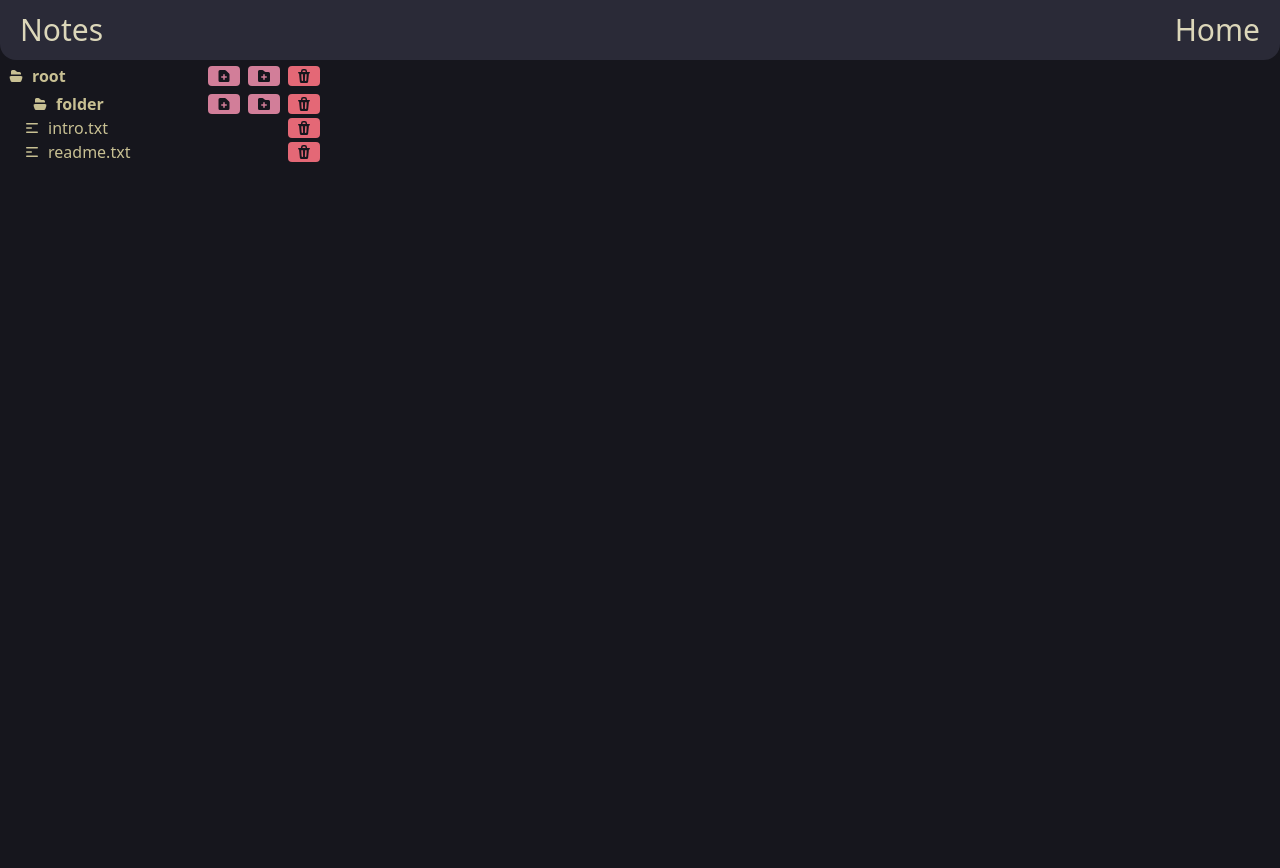
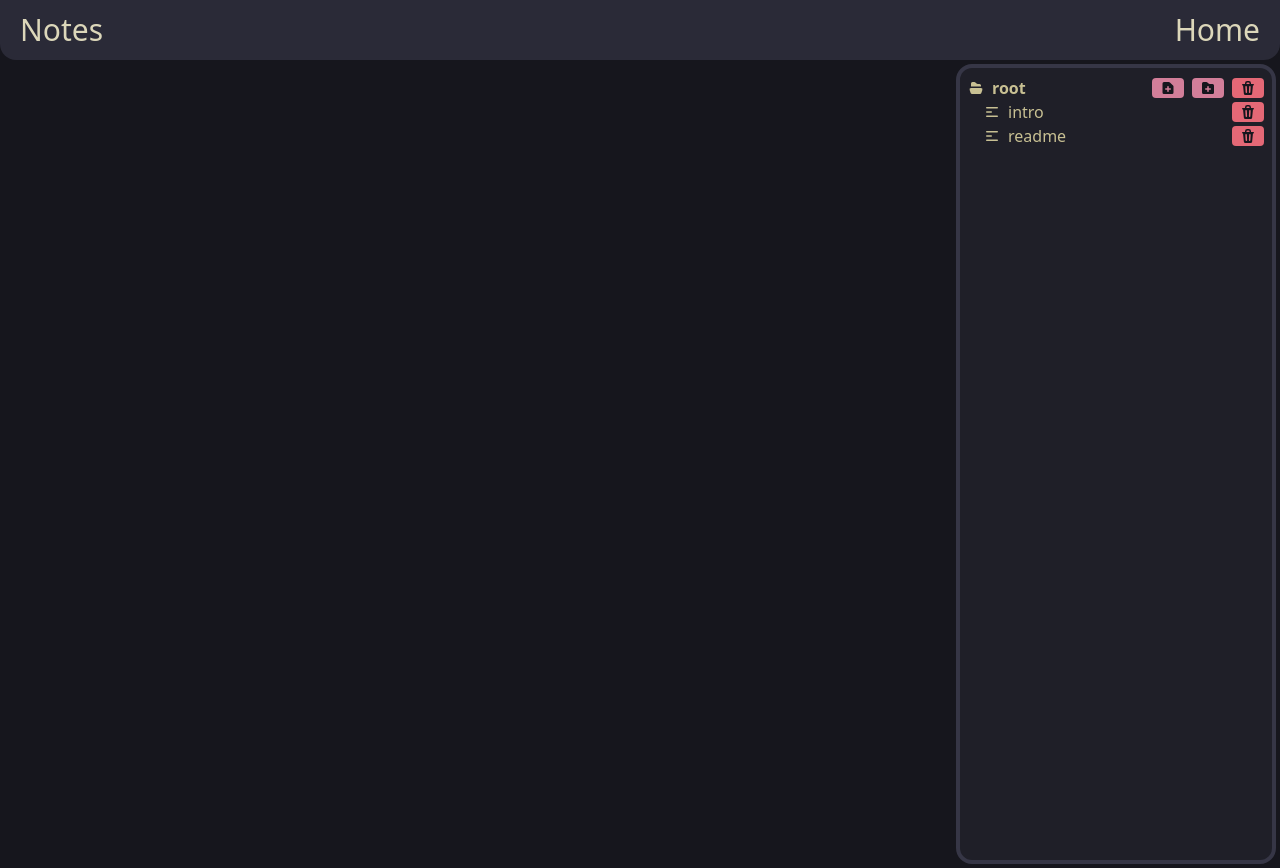
Before and after one commit to HasSak-47/oneoffs, a React (Vite) app: page /notes in a window 1280 px wide. Before the commit the page ends 800 px from the top, so only its background shows below. Built offline with nearby package versions, Linux system fonts and the light colour scheme.

Commit message:
notes hide explorer when screen too small

```diff
--- a/src/Notes.tsx
+++ b/src/Notes.tsx
@@ -130,10 +130,8 @@ function TreeNode({
     );
   }
 
-  const [showAlert, setShowAlert] = useState(false);
-
   return (
-    <div className='text-oldWhite mt-1 ml-2'>
+    <div className='text-oldWhite'>
       <div className='flex items-center justify-between space-x-2'>
         <div className='flex items-center space-x-2'>
           <button onClick={() => setOpen(!open)}>
@@ -201,12 +199,13 @@ export default function Notes() {
   const [root, setRoot] = useState(
     (() => {
       let folder = new Folder();
-      folder.add_file('readme.txt', 'Welcome');
-      folder.add_file('intro.txt', 'Intro content');
-      folder.add_folder('folder');
+      folder.add_file('readme', 'Welcome');
+      folder.add_file('intro', 'Intro content');
       return folder;
     })()
   );
+
+  const [file, setFile] = useState(null);
 
   const update = (fn: (folder: Folder) => void) => {
     const newRoot = root.clone();
@@ -242,9 +241,11 @@ export default function Notes() {
   };
 
   return (
-    <div className=''>
+    <div className='h-full'>
       <Header name='Notes' ret={true} />
-      <div className='w-1/4'>
+      <div className='flex flex-row justify-between'>
+        {file !== null ? <div></div> : <div />}
+        <div className='bg-sumiInk3 border-sumiInk5 m-1 hidden h-200 w-1/4 max-w-[360px] min-w-[220px] overflow-scroll rounded-2xl border-4 p-2 md:inline'>
           <TreeNode
             name='root'
             node={root}
@@ -255,5 +256,6 @@ export default function Notes() {
           />
         </div>
       </div>
+    </div>
   );
 }
--- a/src/Options.tsx
+++ b/src/Options.tsx
@@ -6,12 +6,14 @@ function Options() {
   const links = ['notes', 'PalletGenerator', 'tetris'];
   const [focusedIndex, setFocusedIndex] = useState<number | null>(null);
   const linkRefs = useRef<Array<HTMLAnchorElement | null>>([]);
+  const rootRef = useRef<HTMLDivElement | null>(null);
 
   useEffect(() => {
-		if (focusedIndex === null) {
-			return;
-		}
-		if (linkRefs.current[focusedIndex]) {
+    rootRef.current?.focus();
+  }, []);
+
+  useEffect(() => {
+    if (focusedIndex !== null) {
       linkRefs.current[focusedIndex]?.focus();
     }
   }, [focusedIndex]);
@@ -19,7 +21,6 @@ function Options() {
   const handleKeyDown = (e: KeyboardEvent<HTMLDivElement>) => {
     const move = (delta: number, def: number) => {
       return (prev: number | null) => {
-				console.log(prev);
         if (prev === null) {
           return def;
         } else {
@@ -27,12 +28,11 @@ function Options() {
           if (next < 0) {
             next += links.length;
           }
-
           return next % links.length;
         }
       };
     };
-		console.log(e.key);
+
     if (e.key === 'ArrowDown' || e.key === 'j') {
       e.preventDefault();
       setFocusedIndex(move(1, 0));
@@ -52,15 +52,7 @@ function Options() {
       .trim();
 
   return (
-		<div
-			id='utils-root'
-			onKeyDown={handleKeyDown}
-			onLoad={(e) => {
-				console.log(e.currentTarget);
-				e.currentTarget.focus();
-			}}
-			tabIndex={0}
-		>
+    <div id='utils-root' ref={rootRef} onKeyDown={handleKeyDown} tabIndex={0}>
       <Header name='Utils' />
       <div id='utils'>
         {links.map((link, index) => (
@@ -73,11 +65,11 @@ function Options() {
               linkRefs.current[index] = el;
             }}
             tabIndex={-1}
-						onMouseOver={(_) => {
-							setFocusedIndex(index);
-						}}
-						onMouseLeave={(_) => {
-							if (focusedIndex !== null) linkRefs.current[focusedIndex]?.blur();
+            onMouseOver={() => setFocusedIndex(index)}
+            onMouseLeave={() => {
+              if (focusedIndex !== null) {
+                linkRefs.current[focusedIndex]?.blur();
+              }
               setFocusedIndex(null);
             }}
           >
```
Lines whose indentation alone changed are shown as unchanged.
